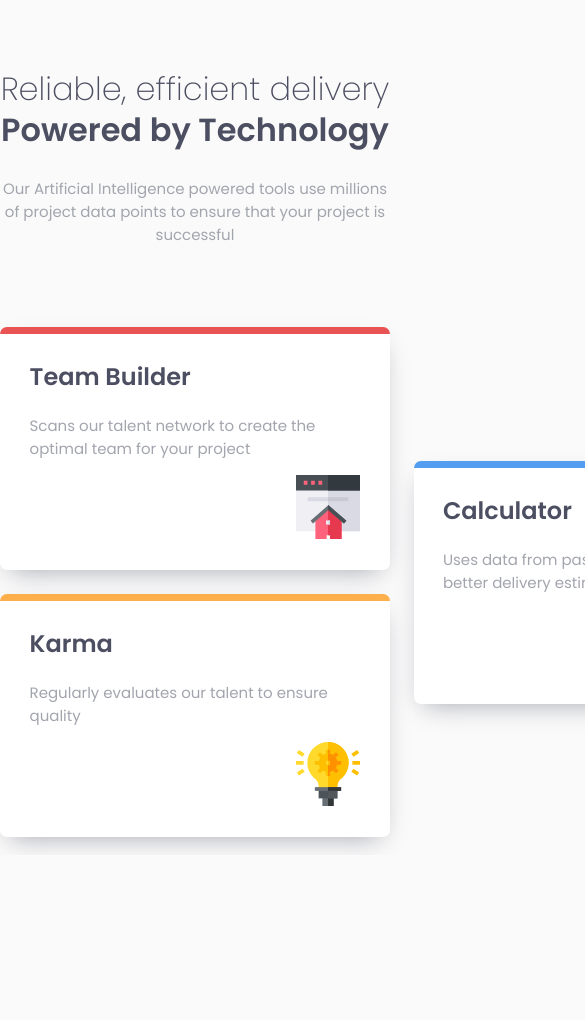
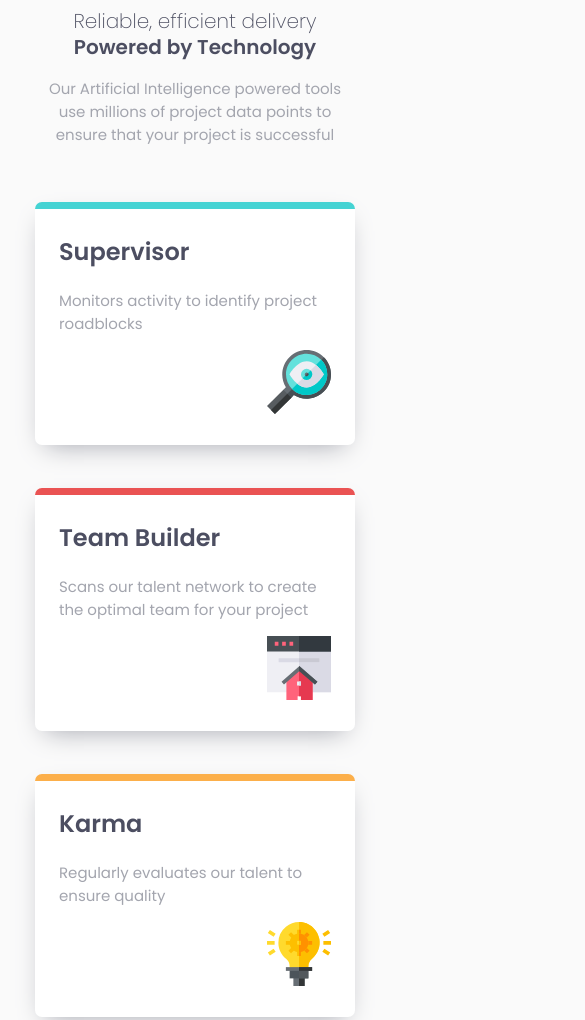
Before and after one commit to FMcoding/FourCard, a plain HTML site: page index.html in a window 390 px wide. Shown: the top 1020 px of the page, 585 px wide, since content can reach past the window. Before the commit the page ends 855 px from the top, so only its background shows below. Drawn offline with Linux system fonts and the light colour scheme.

Commit message:
Add files via upload

```diff
--- a/CardStyle.css
+++ b/CardStyle.css
@@ -72,6 +72,7 @@ body, html {
     justify-content: center;
     align-content: center;
 }
+
 .supervisor {
     grid-area: supervisor;
     border-top: 7px solid hsl(180, 62%, 55%);
@@ -111,3 +112,40 @@ body, html {
 .cards img {
     float: right;
 }
+
+@media screen and (max-width: 500px) {
+    .heading-container {
+        height: 20vh;
+    }
+
+    .heading {
+        width: 80%;
+        height: 90%;
+    }
+
+    .heading h1 {
+        font-size: 20px;
+    }
+
+    .card-container {
+        height: 73rem;
+    }
+
+    .cards {
+        width: 22rem;
+        height: 70rem;
+        display: grid;
+        grid-template-areas:
+            "supervisor"
+            "team"
+            "karma"
+            "calc";
+        grid-gap: 1.5rem;
+    }
+
+    .supervisor, .team-builder, .karma, .calculator {
+        width: 20rem;
+        height: 14.75rem;
+        margin: auto;
+    }
+}
```
